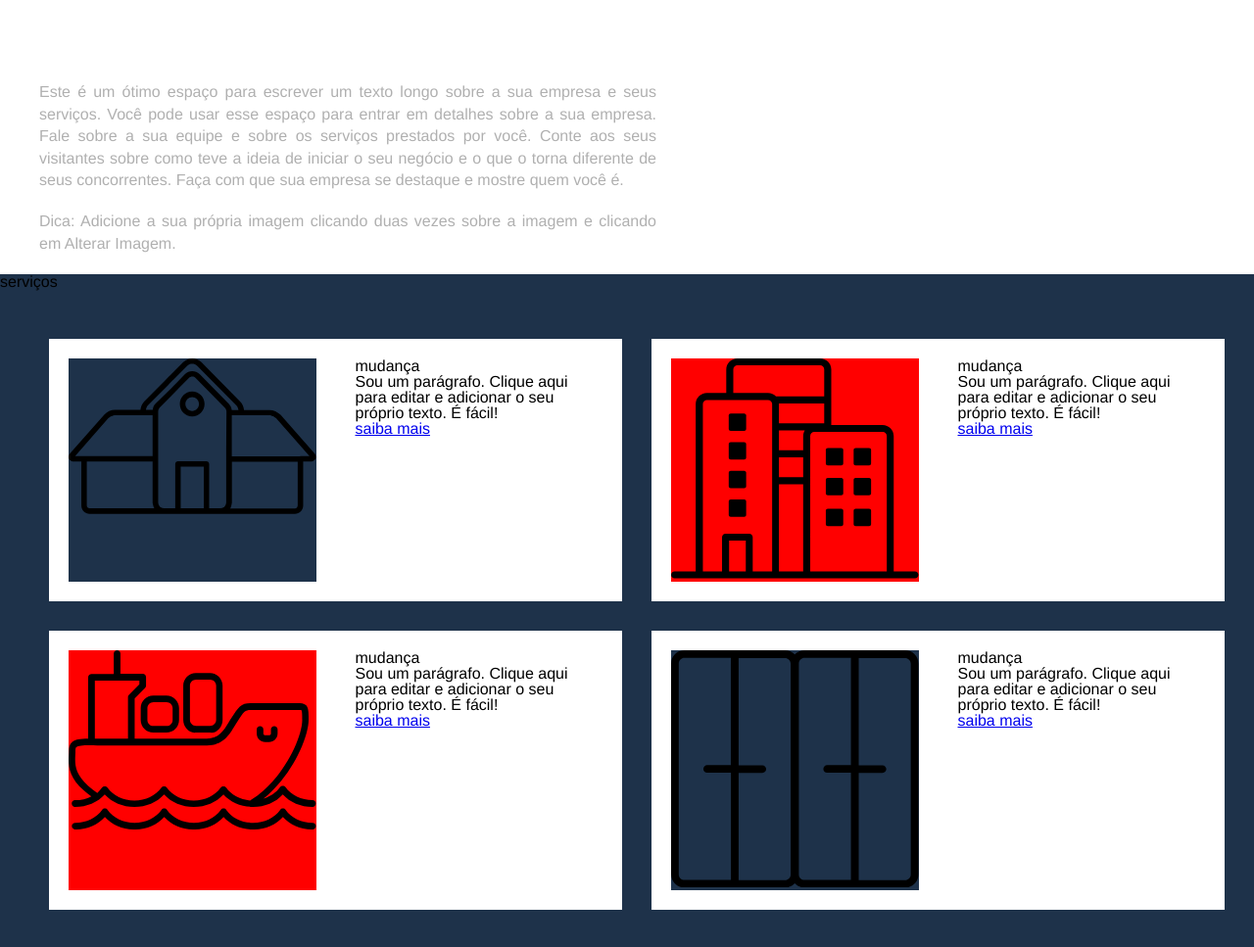
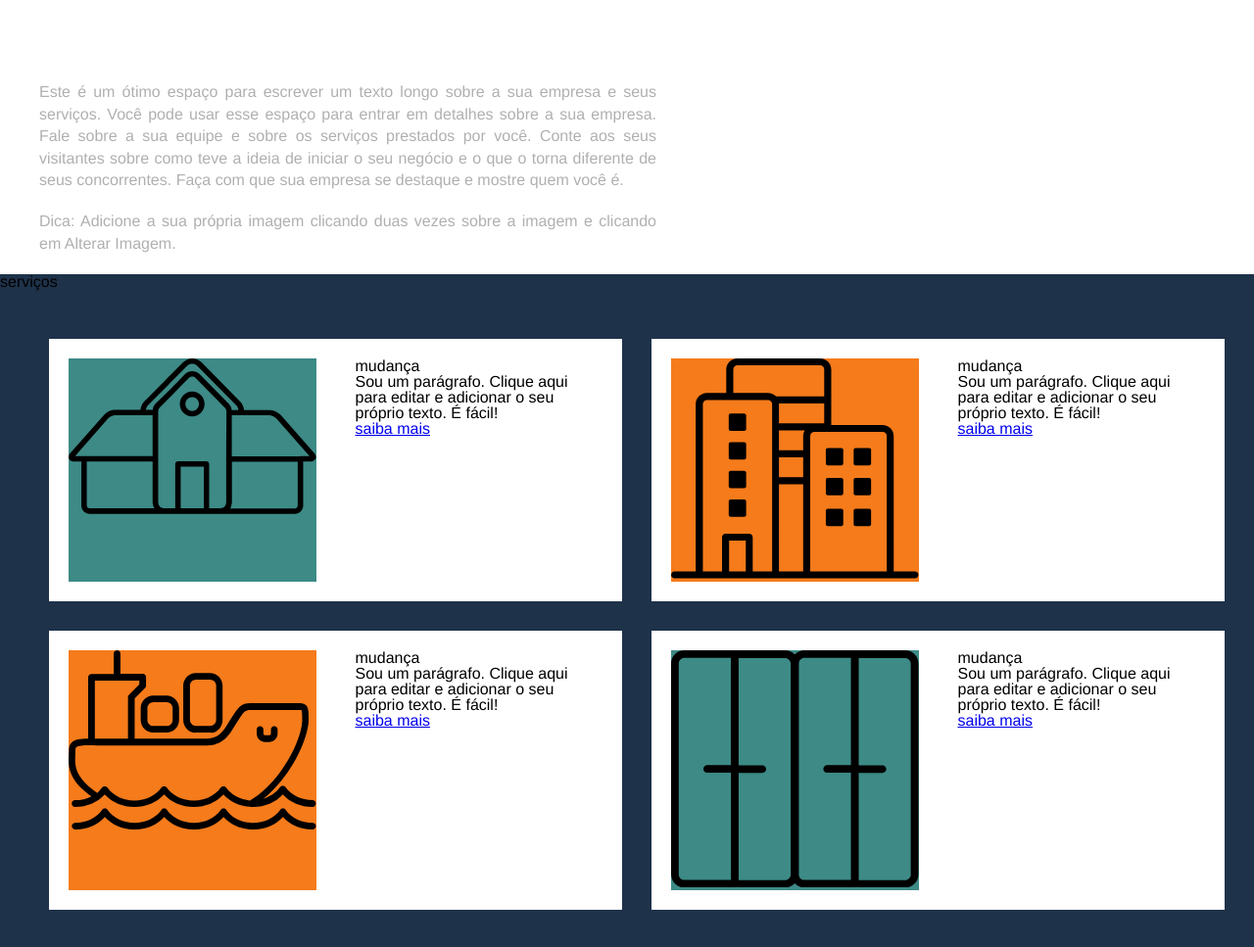
Before and after one commit to felipeDesenvolvedor/movingservice, a website: page index.html in a window 1280 px wide. Shown: the part 1716-2683 px from the top of the page at 98% size. Drawn offline with Linux system fonts and the light colour scheme.

Commit message:
color items services

```diff
--- a/assets/css/service.css
+++ b/assets/css/service.css
@@ -1 +1 @@
-.service__container{background-color:#1e324a}.service__box{margin:0 auto;padding:50px;display:grid;grid-template:auto auto/auto auto;gap:30px}.service__item .service__icon{background-color:red}.service__item{background-color:#fff;display:flex}.service__item:nth-child(3n+1) .service__icon{background-color:#1e324a}.service__data,.service__icon{width:50%;margin:20px}@media (min-width:300px) and (max-width:601px){.service__box{width:320px}}@media (min-width:602px) and (max-width:990px){.service__box{width:600px}}@media (min-width:991px) and (max-width:1201px){.service__box{width:990px}}@media (min-width:1202px) and (max-width:1800px){.service__box{width:1200px}}
+.service__container{background-color:#1e324a}.service__box{margin:0 auto;padding:50px;display:grid;grid-template:auto auto/auto auto;gap:30px}.service__item .service__icon{background-color:#f57b1b}.service__item{background-color:#fff;display:flex}.service__item:nth-child(3n+1) .service__icon{background-color:#3d8a86}.service__data,.service__icon{width:50%;margin:20px}@media (min-width:300px) and (max-width:601px){.service__box{width:320px}}@media (min-width:602px) and (max-width:990px){.service__box{width:600px}}@media (min-width:991px) and (max-width:1201px){.service__box{width:990px}}@media (min-width:1202px) and (max-width:1800px){.service__box{width:1200px}}
```
Also changed, not shown: build/sass/colors.scss, build/sass/service.scss.
